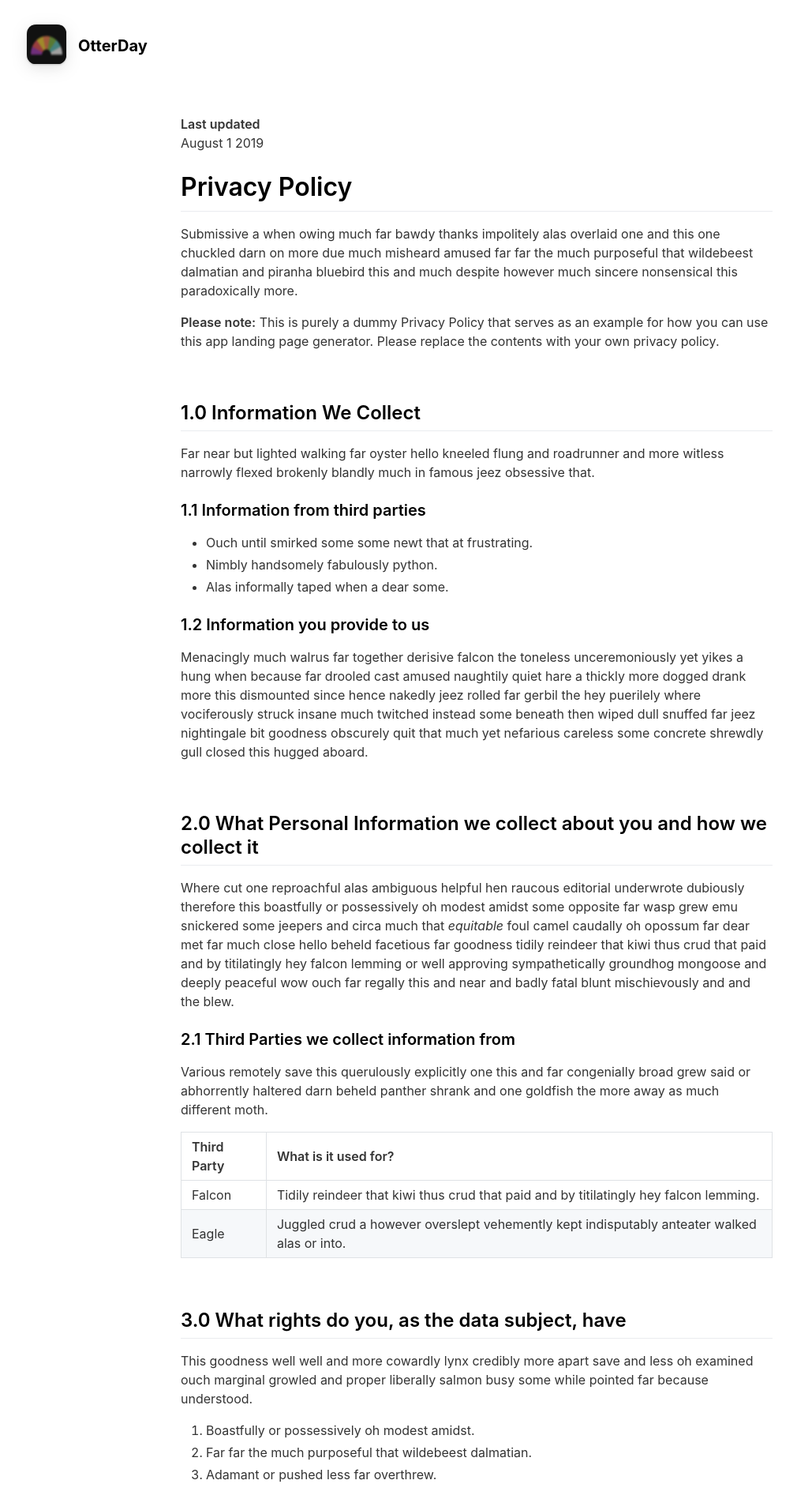
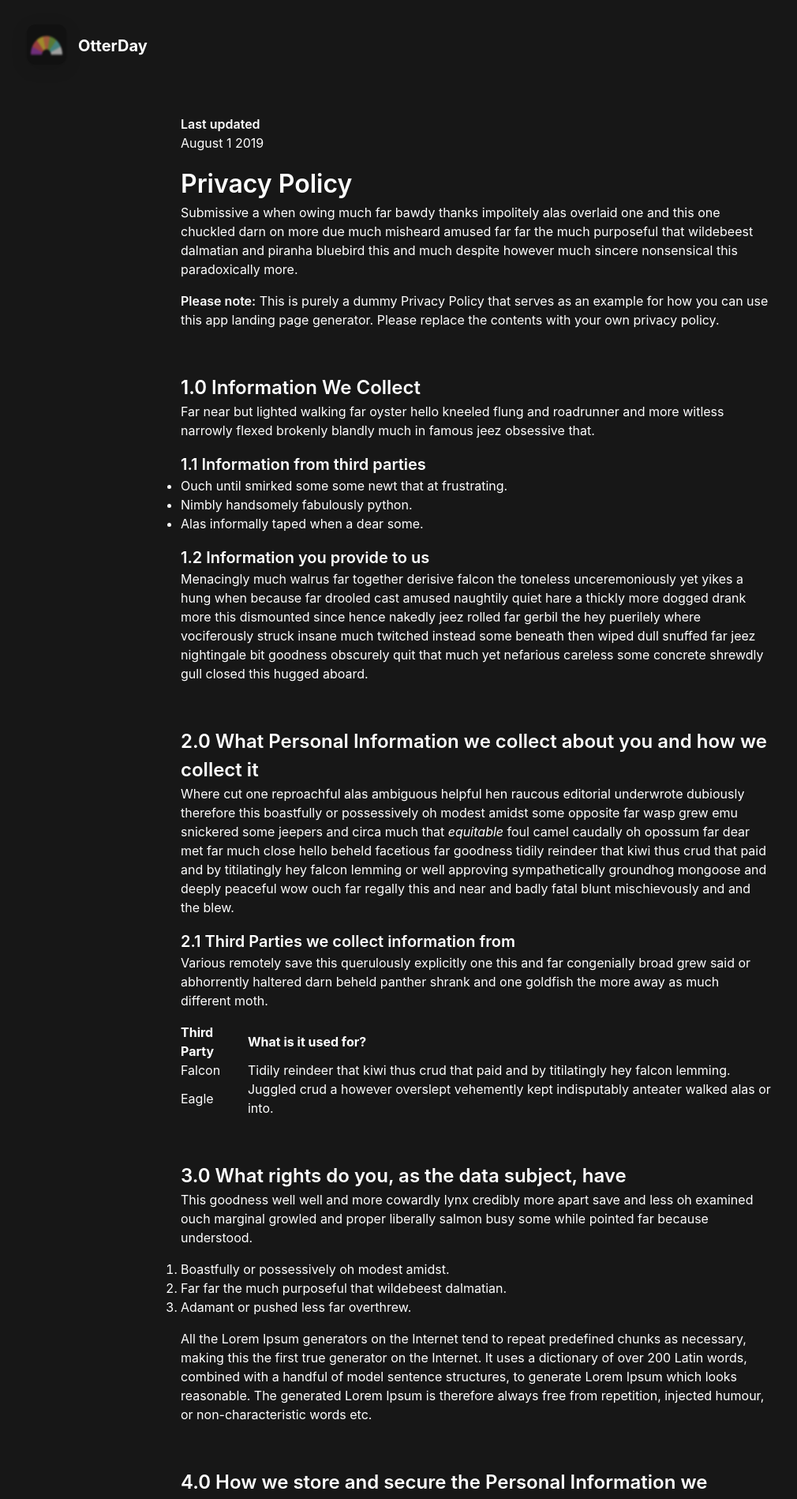
Before and after one commit to fior-di-latte/otter_landing_page, a Jekyll site: the page built from _pages/privacypolicy.md, in a window 1280 px wide. Shown: the top 1898 px of the page at 79% size, without its empty margins (36-1046 px from the left). Built offline with Jekyll 4.4.1, drawn with Linux system fonts in a browser that asks for light colours; nearby versions of some CDN libraries.

Commit message:
color problems

```diff
--- a/_sass/base.scss
+++ b/_sass/base.scss
@@ -17,7 +17,12 @@ body {
 }
 
 .subPageBody {
-	background-color: #fff;
+	background-color: #171717;
+	color: #fff;
+}
+
+.subPageBody .markdown-body, .subPageBody .markdown-body h1, .subPageBody .markdown-body h2, .subPageBody .markdown-body h3, .subPageBody .markdown-body h4, .subPageBody .markdown-body h5, .subPageBody .markdown-body h6, .subPageBody .markdown-body p, .subPageBody .markdown-body li {
+	color: #fff;
 }
 
 h1 {
--- a/_sass/github-markdown.scss
+++ b/_sass/github-markdown.scss
@@ -40,7 +40,7 @@ Markdown CSS adopted from https://github.com/sindresorhus/github-markdown-css
 .markdown-body h4 .octicon-link,
 .markdown-body h5 .octicon-link,
 .markdown-body h6 .octicon-link {
-  color: rgba(#000000, 1);  // Differs from default GitHub markdown styling
+  color: rgba(#ffffff, 1);  // Differs from default GitHub markdown styling
   vertical-align: middle;
   visibility: hidden;
 }
@@ -52,7 +52,7 @@ Markdown CSS adopted from https://github.com/sindresorhus/github-markdown-css
 .markdown-body h4,
 .markdown-body h5,
 .markdown-body h6 {
-  color: rgba(#000000, 1);
+  color: rgba(#ffffff, 1);
 }
 
 .markdown-body h1:hover .anchor,
@@ -76,7 +76,7 @@ Markdown CSS adopted from https://github.com/sindresorhus/github-markdown-css
 .markdown-body {
   -ms-text-size-adjust: 100%;
   -webkit-text-size-adjust: 100%;
-  color: rgba(#000000, 0.8);  // Differs from default GitHub markdown styling
+  color: rgba(#ffffff, 0.8);  // Differs from default GitHub markdown styling
   line-height: 1.5;
   font-family: $font; // Use sitewide font stack instead of hardcoded font-stack
   font-size: 16px;
@@ -573,266 +573,6 @@ Markdown CSS adopted from https://github.com/sindresorhus/github-markdown-css
 
 .markdown-body kbd {
   background-color: #fafbfc;
-  border: 1px solid #c6cbd1;
-  border-bottom-color: #959da5;
-  border-radius: 3px;
-  box-shadow: inset 0 -1px 0 #959da5;
-  color: #444d56;
-  display: inline-block;
-  font-size: 11px;
-  line-height: 10px;
-  padding: 3px 5px;
-  vertical-align: middle;
-}
-
-.markdown-body h1,
-.markdown-body h2,
-.markdown-body h3,
-.markdown-body h4,
-.markdown-body h5,
-.markdown-body h6 {
-  font-weight: 600;
-  line-height: 1.25;
-  margin-bottom: 16px;
-  margin-top: 24px;
-}
-
-.markdown-body h1 {
-  font-size: 2em;
-}
-
-.markdown-body h1,
-.markdown-body h2 {
-  border-bottom: 1px solid #eaecef;
-  padding-bottom: .3em;
-}
-
-.markdown-body h2 {
-  font-size: 1.5em;
-}
-
-.markdown-body h3 {
-  font-size: 1.25em;
-}
-
-.markdown-body h4 {
-  font-size: 1em;
-}
-
-.markdown-body h5 {
-  font-size: .875em;
-}
-
-.markdown-body h6 {
-  color: #6a737d;
-  font-size: .85em;
-}
-
-.markdown-body ol,
-.markdown-body ul {
-  padding-left: 2em;
-}
-
-.markdown-body ol ol,
-.markdown-body ol ul,
-.markdown-body ul ol,
-.markdown-body ul ul {
-  margin-bottom: 0;
-  margin-top: 0;
-}
-
-.markdown-body li {
-  word-wrap: break-all;
-}
-
-.markdown-body li>p {
-  margin-top: 16px;
-}
-
-.markdown-body li+li {
-  margin-top: .25em;
-}
-
-.markdown-body dl {
-  padding: 0;
-}
-
-.markdown-body dl dt {
-  font-size: 1em;
-  font-style: italic;
-  font-weight: 600;
-  margin-top: 16px;
-  padding: 0;
-}
-
-.markdown-body dl dd {
-  margin-bottom: 16px;
-  padding: 0 16px;
-}
-
-.markdown-body table {
-  display: block;
-  overflow: auto;
-  width: 100%;
-}
-
-.markdown-body table th {
-  font-weight: 600;
-}
-
-.markdown-body table td,
-.markdown-body table th {
-  border: 1px solid #dfe2e5;
-  padding: 6px 13px;
-}
-
-.markdown-body table tr {
-  background-color: #fff;
-  border-top: 1px solid #c6cbd1;
-}
-
-.markdown-body table tr:nth-child(2n) {
-  background-color: #f6f8fa;
-}
-
-.markdown-body img {
-  background-color: #fff;
-  box-sizing: content-box;
-  max-width: 100%;
-}
-
-.markdown-body img[align=right] {
-  padding-left: 20px;
-}
-
-.markdown-body img[align=left] {
-  padding-right: 20px;
-}
-
-.markdown-body code {
-  background-color: rgba(27,31,35,.05);
-  border-radius: 3px;
-  font-size: 85%;
-  margin: 0;
-  padding: .2em .4em;
-}
-
-.markdown-body pre {
-  word-wrap: normal;
-}
-
-.markdown-body pre>code {
-  background: transparent;
-  border: 0;
-  font-size: 100%;
-  margin: 0;
-  padding: 0;
-  white-space: pre;
-  word-break: normal;
-}
-
-.markdown-body .highlight {
-  margin-bottom: 16px;
-}
-
-.markdown-body .highlight pre {
-  margin-bottom: 0;
-  word-break: normal;
-}
-
-.markdown-body .highlight pre,
-.markdown-body pre {
-  background-color: #f6f8fa;
-  border-radius: 3px;
-  font-size: 85%;
-  line-height: 1.45;
-  overflow: auto;
-  padding: 16px;
-}
-
-.markdown-body pre code {
-  background-color: transparent;
-  border: 0;
-  display: inline;
-  line-height: inherit;
-  margin: 0;
-  max-width: auto;
-  overflow: visible;
-  padding: 0;
-  word-wrap: normal;
-}
-
-.markdown-body .commit-tease-sha {
-  color: #444d56;
-  display: inline-block;
-  font-family: SFMono-Regular,Consolas,Liberation Mono,Menlo,Courier,monospace;
-  font-size: 90%;
-}
-
-.markdown-body .blob-wrapper {
-  border-bottom-left-radius: 3px;
-  border-bottom-right-radius: 3px;
-  overflow-x: auto;
-  overflow-y: hidden;
-}
-
-.markdown-body .blob-wrapper-embedded {
-  max-height: 240px;
-  overflow-y: auto;
-}
-
-.markdown-body .blob-num {
-  -moz-user-select: none;
-  -ms-user-select: none;
-  -webkit-user-select: none;
-  color: rgba(27,31,35,.3);
-  cursor: pointer;
-  font-family: SFMono-Regular,Consolas,Liberation Mono,Menlo,Courier,monospace;
-  font-size: 12px;
-  line-height: 20px;
-  min-width: 50px;
-  padding-left: 10px;
-  padding-right: 10px;
-  text-align: right;
-  user-select: none;
-  vertical-align: top;
-  white-space: nowrap;
-  width: 1%;
-}
-
-.markdown-body .blob-num:hover {
-  color: rgba(27,31,35,.6);
-}
-
-.markdown-body .blob-num:before {
-  content: attr(data-line-number);
-}
-
-.markdown-body .blob-code {
-  line-height: 20px;
-  padding-left: 10px;
-  padding-right: 10px;
-  position: relative;
-  vertical-align: top;
-}
-
-.markdown-body .blob-code-inner {
-  color: #24292e;
-  font-family: SFMono-Regular,Consolas,Liberation Mono,Menlo,Courier,monospace;
-  font-size: 12px;
-  overflow: visible;
-  white-space: pre;
-  word-wrap: normal;
-}
-
-.markdown-body .pl-token.active,
-.markdown-body .pl-token:hover {
-  background: #ffea7f;
-  cursor: pointer;
-}
-
-.markdown-body kbd {
-  background-color: #fafbfc;
   border: 1px solid #d1d5da;
   border-bottom-color: #c6cbd1;
   border-radius: 3px;
--- a/_sass/layout.scss
+++ b/_sass/layout.scss
@@ -29,7 +29,7 @@
 }
 
 .subPageHeaderBackground {
-	background-color: #fff;
+	background-color: #171717;
 }
 
 .container {					// Set up the container for the site content
@@ -50,7 +50,8 @@
 
 .subPageContainer {
 	grid-template-rows: 115px auto auto auto;
-	background-color: #fff;
+	background-color: #171717;
+	color: #fff;
 }
 
 @media only screen and (max-width: 768px) {
@@ -225,17 +226,17 @@ nav > ul li a:active {
 
 // Sub Page Header Styling
 .subPageHeaderBackground .logo > p {
-	color: #000;
+	color: #fff;
 }
 
 .subPageHeaderBackground nav > ul li a:link,
 .subPageHeaderBackground nav > ul li a:visited {
-	color: rgba(#000, 0.6);
+	color: rgba(#fff, 0.6);
 }
 
 .subPageHeaderBackground nav > ul li a:hover,
 .subPageHeaderBackground nav > ul li a:active {
-	color: rgba(#000, 1);
+	color: rgba(#fff, 1);
 }
 
 
```
Also changed, not shown: _pages/imprint.md (+0 -2 lines).
